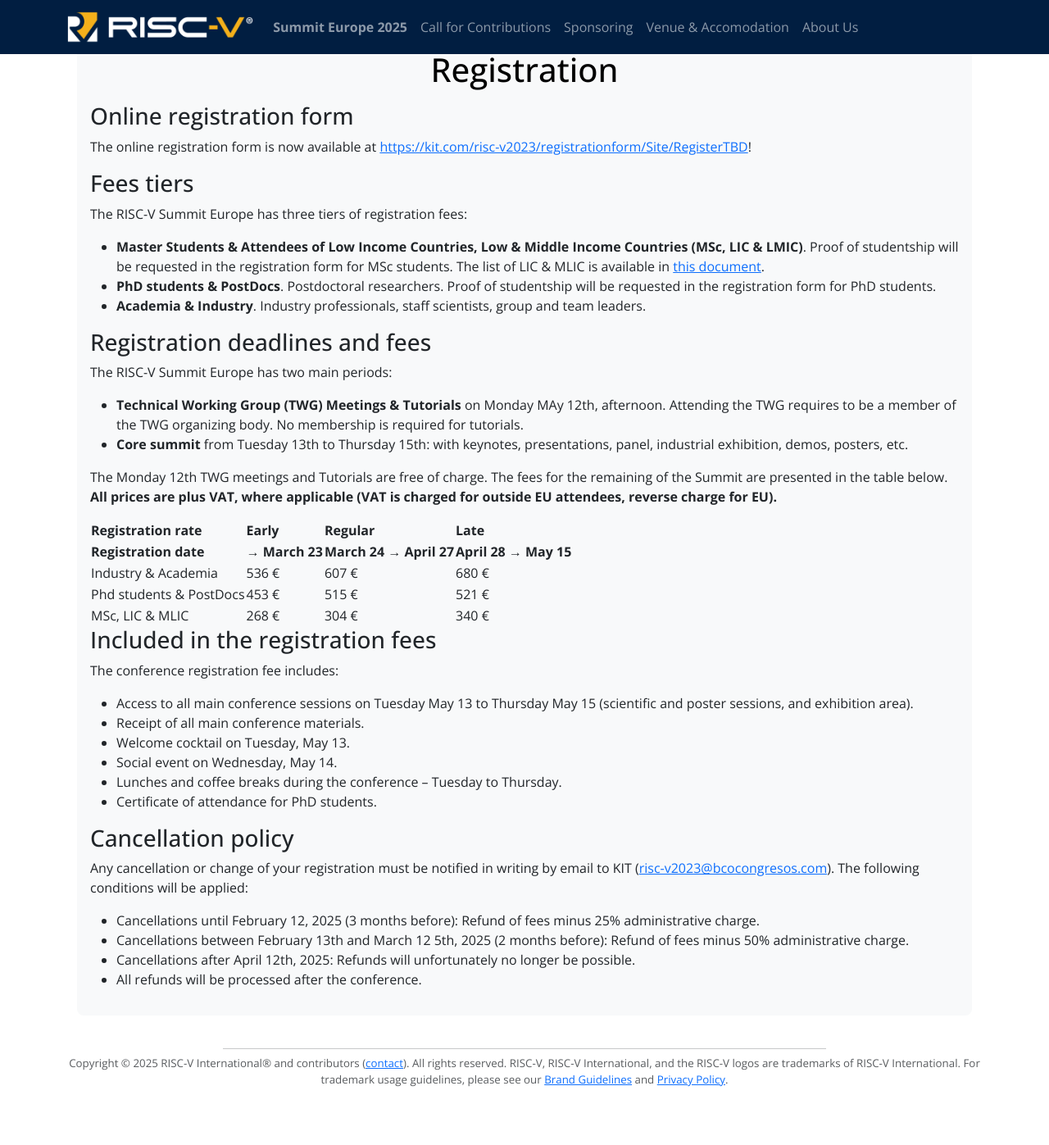
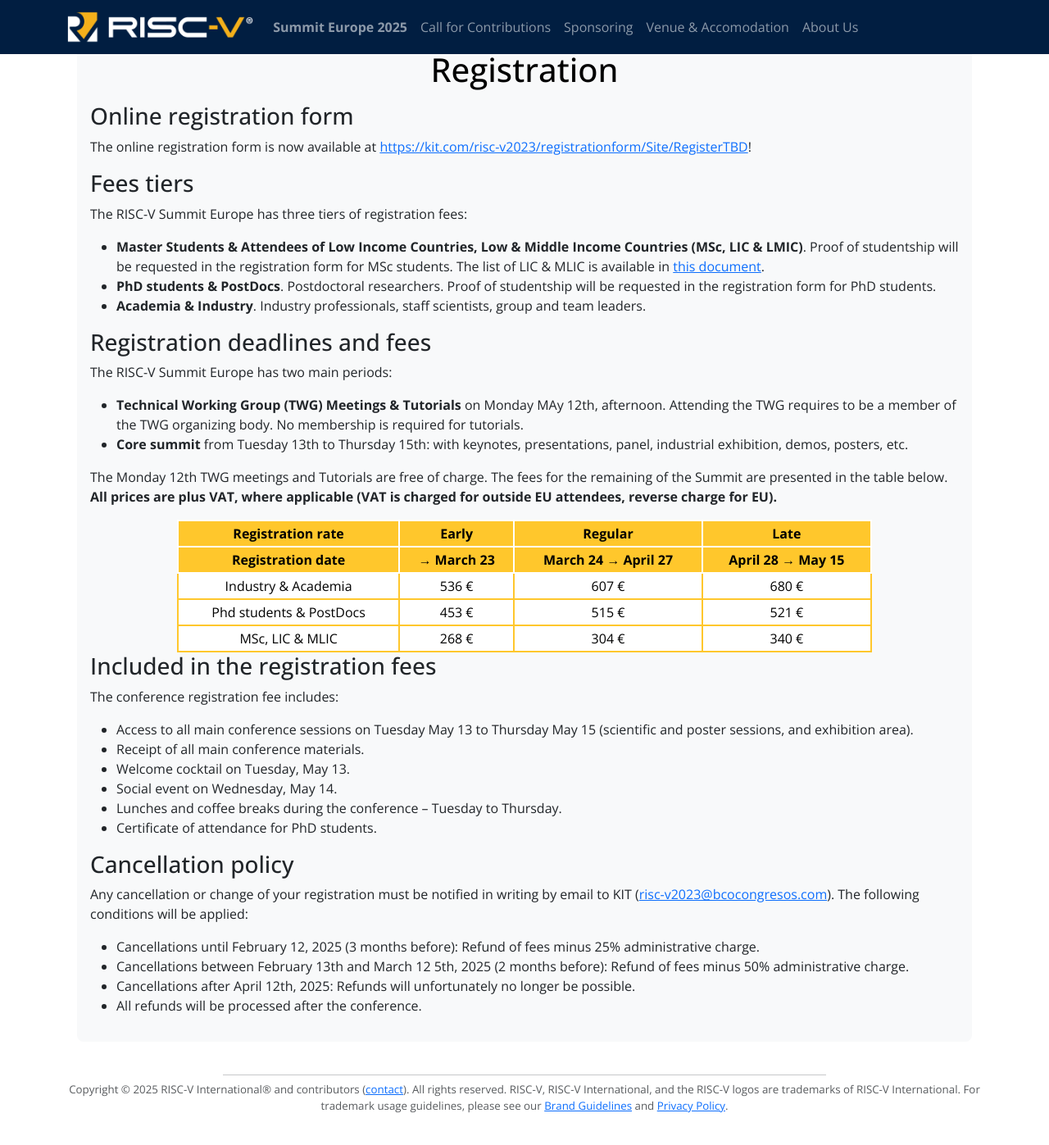
Before and after one commit to riscv-europe/summit-website-development, a Jekyll site: the page built from summit/2025/register.md, in a window 1280 px wide and 1400 px high, scrolled down 503 px. Shown: the top 1397 px of the window at 82% size. Built offline with Jekyll 4.4.1, drawn with Linux system fonts in a browser that asks for light colours; before the commit the page ends 1871 px from its top, so only the background shows below that.

Commit message:
Fix: add color scheme for tables.

```diff
--- a/assets/css/summit2025.css
+++ b/assets/css/summit2025.css
@@ -160,3 +160,36 @@
       text-align: left;
     }
 }
+
+table.riscv-sy {
+    width: 80%;
+    background-color: #ffffff;
+    border-collapse: collapse;
+    border-width: 2px;
+    border-color: var(--riscv-sy);
+    border-style: solid;
+    color: #000000;
+    text-align:center;
+    margin-left:auto;
+    margin-right:auto;
+}
+
+table.riscv-sy td {
+    border-width: 2px;
+    border-color: var(--riscv-sy);
+    border-style: solid;
+    padding: 3px;
+    text-align:center;
+}
+
+table.riscv-sy th {
+    border-width: 2px;
+    border-color: #ffffff;
+    border-style: solid;
+    padding: 3px;
+    text-align:center;
+}
+
+table.riscv-sy thead {
+    background-color: var(--riscv-sy);
+}
```
